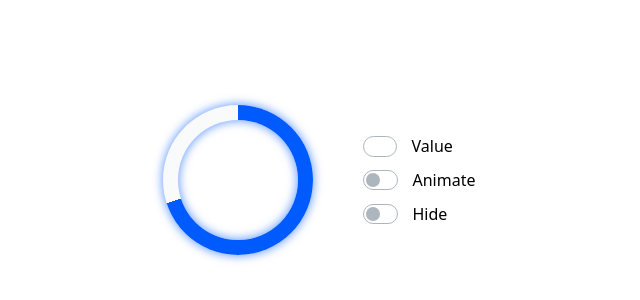
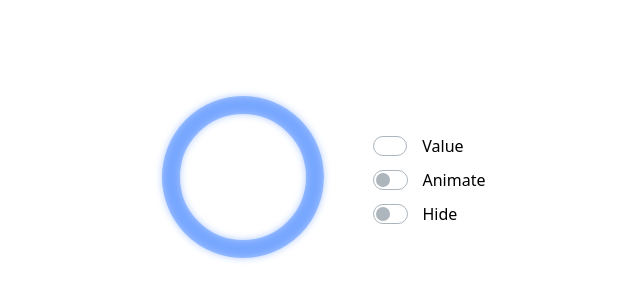
Before and after one commit to zuevarita/ProcessBlock, a website built with Vite: page index.html in a window 1280 px wide. Shown: the part 220-520 px from the top of the page, without its empty margins (321-961 px from the left). Built offline with nearby package versions, Linux system fonts and the light colour scheme.

Commit message:
init progress class, setValue, setAnimate, setHide

```diff
--- a/index.html
+++ b/index.html
@@ -1,13 +1,42 @@
 <!doctype html>
 <html lang="en">
+
 <head>
   <meta charset="UTF-8" />
   <link rel="icon" type="image/svg+xml" href="/vite.svg" />
   <meta name="viewport" content="width=device-width, initial-scale=1.0" />
   <title>teh_zad</title>
+  <link rel="stylesheet" href="./src/style.css">
 </head>
+
 <body>
-    <div id="app"></div>
+  <div id="app">
+    <div class="container">
+      <div class="progress">
+
+      </div>
+      <div class="states-wrapper">
+        <div class="state normal-state">
+          <input type="number"  id="normal">
+          <label for="normal">Value</label>
+        </div>
+        <div class="state animate-state">
+          <label class="switch">
+            <input type="checkbox" id="animate">
+            <span class="slider"></span>
+          </label>
+          <label for="animate">Animate</label>
+        </div>
+        <div class="state hide-state">
+          <label class="switch">
+            <input type="checkbox" id="hide">
+            <span class="slider"></span>
+          </label>
+          <label for="hide">Hide</label>
+        </div>
+      </div>
+    </div>
     <script type="module" src="/src/main.js"></script>
 </body>
+
 </html>
--- a/src/main.js
+++ b/src/main.js
@@ -1,29 +1,13 @@
 import "./style.css";
+import { Progress } from "./progress.js";
 
-document.querySelector("#app").innerHTML = `
-  <div class="container">
-    <div class = "progress">
-      <div class = "progress-ring"></div>
-    </div>
-    <div class="states-wrapper">
-      <div class = "state normal-state">
-        <input type="text" inputmode="numeric" id = "normal">
-        <label for="normal">Value</label>
-      </div>
-      <div class = "state animate-state">
-        <label class="switch">
-          <input type="checkbox" id = "animate">
-          <span class="slider"></span>
-        </label>
-        <label for="animate">Animate</label>
-      </div>
-      <div class = "state hide-state">
-        <label class="switch">
-          <input type="checkbox" id = "hide">
-          <span class="slider"></span>
-        </label>
-        <label for="hide">Hide</label>
-      </div>
-    </div>
-  </div>
-`;
+const progressRing = new Progress(document.querySelector(".progress"))
+document.querySelector(".normal-state").addEventListener("change", (e)=>{
+  progressRing.setValue(e.target.value)
+})
+document.querySelector(".animate-state").addEventListener("change", (e)=>{
+  progressRing.setAnimate(e.target.checked)
+})
+document.querySelector(".hide-state").addEventListener("change", (e)=>{
+  progressRing.setHide(e.target.checked)
+})
--- a/src/progress.js
+++ b/src/progress.js
@@ -1,3 +1,49 @@
-class Progress{
+export class Progress {
+  #circleLength = 0;
+  #percentage = 0;
+  constructor(container) {
+    this.container = container;
+    this._createElement();
+  }
 
+  _createElement() {
+    const progressContainer = document.createElement("div");
+    const progressHTML = `
+        <svg class = "progress-ring" viewBox="0 0 100 100" xmlns="http://www.w3.org/2000/svg">
+            <circle class = "progress-back" cx="50" cy="50" r="40" fill ="none" stroke="var(--primary-light-color)" stroke-width="10" />
+            <circle class = "progress-bar" cx="50" cy="50" r="40" fill ="none" stroke="var(--primary-color)" stroke-width="10"/>
+        </svg>`;
+    progressContainer.innerHTML = progressHTML;
+    this.element = progressContainer.firstElementChild;
+    this.container.insertAdjacentElement("afterbegin", this.element);
+    this.circle = this.element.querySelector(".progress-bar");
+    this.#circleLength = this.circle.r.baseVal.value * Math.PI * 2;
+    this.circle.style.strokeDasharray = `${this.#circleLength} ${this.#circleLength}`;
+    this.circle.style.strokeDashoffset = `${this.#circleLength}`;
+  }
+
+  setValue(perc) {
+    this.#percentage = Math.min(Math.max(perc, 0), 100);
+    this.circle.style.strokeDashoffset = `${this.#circleLength - (this.#percentage / 100) * this.#circleLength}`;
+  }
+
+  setAnimate(isActive) {
+    if (isActive) {
+      if (this.#percentage === 0 || this.#percentage === 100) {
+        this.circle.style.strokeDashoffset = `${this.#circleLength - (25 / 100) * this.#circleLength}`;
+      }
+      this.element.classList.add("isActive");
+    }else{
+        this.element.classList.remove("isActive");
+        this.setValue(this.#percentage)
+    }
+  }
+
+  setHide(isHide){
+    if (isHide){
+        this.element.style.display = "none";
+    }else{
+        this.element.style.display = "block";
+    }
+  }
 }
--- a/src/style.css
+++ b/src/style.css
@@ -1,12 +1,13 @@
 :root{
   --primary-color: #005BFF;
-  --primary-light-color: #0059ff94;
+  --primary-light-color: #0059ff51;
+  --accent-color: #F1117E;
 
 }
 *{
   margin: 0;
   padding: 0;
-  box-sizing: content-box;
+  box-sizing: border-box;
 }
 
 body{
@@ -26,7 +27,8 @@ body{
 /* Progress container */
 
 .container{
-  width: max-content;
+  width: 100%;
+  max-width: 400px;
   height: fit-content;
   background-color: inherit;
   margin: 0 auto;
@@ -35,7 +37,7 @@ body{
   justify-content: center;
   align-items: center;
   padding: 10px;
-  gap: 50px;
+  gap: 40px;
 }
 
 @media (orientation: landscape) {
@@ -45,26 +47,39 @@ body{
 }
 
 /* Progress ring */
-.progress{
-    position: relative;
-    width: 150px;
-    aspect-ratio: 1/1;
-    border-radius: 50%;
-    background:  conic-gradient(var(--primary-color) 0% 70% , #001a3406 0deg);
-    box-shadow: 0px 0px 10px 1px var(--primary-light-color) ;
-    display: flex;
-    justify-content: center;
-    align-items: center;
+.progress-ring{
+  width: 100%;
+  max-width: 180px;
+  aspect-ratio: 1/1;
 }
-.progress::before{
-  content: "";
-  position: absolute;
-  width: 120px;
-  aspect-ratio: 1/1;
-  background-color: #fff;
-  border-radius: 50%;
-  box-shadow: 0px 0px 10px 1px var(--primary-light-color) inset;
 
+.progress-ring circle{
+  transform-origin: center;
+  transform: rotate(-90deg);
+  transition: stroke-dashoffset 0.5s ;
+}
+
+.progress-back{
+  filter: drop-shadow(0 0 2px var(--primary-color));
+}
+
+.progress-bar{
+  stroke-linecap: round;
+}
+
+/* Animated */
+@keyframes animate {
+  from {
+    transform: rotate(0deg);
+  }
+
+  to {
+    transform: rotate(360deg);
+  }
+}
+.isActive{
+  animation: animate 1.5s linear infinite;
+  transform-origin: center;
 }
 
 /* States wrapper */
@@ -84,12 +99,11 @@ body{
 }
 
 .normal-state input{
-  font-size: 10px;
-  font-weight: bold;
+  font-size: 12px;
+  font-weight: 600;
   text-align: center;
-  width: 3em;
-  height: 1.7em;
-  padding: 1px;
+  width: 2.9em;
+  height: 1.66em;
   border-radius: 30px;
   outline: none;
   border: 1px solid #adb5bd;
@@ -137,12 +151,12 @@ body{
 }
 
 input:checked + .slider {
-  background-color: var(--primary-color);
-  border: 1px solid var(--primary-color);
+  background-color: var(--accent-color);
+  border: 1px solid var(--accent-color);
 }
 
 input:focus + .slider {
-  box-shadow: 0 0 1px var(--primary-color);
+  box-shadow: 0 0 1px var(--accent-color);
 }
 
 input:checked + .slider:before {
```
Lines whose indentation alone changed are shown as unchanged.
